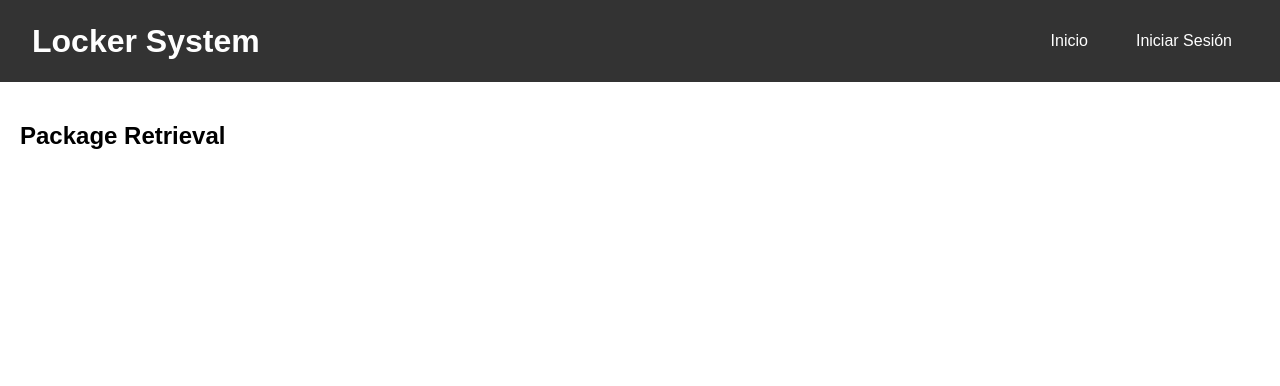
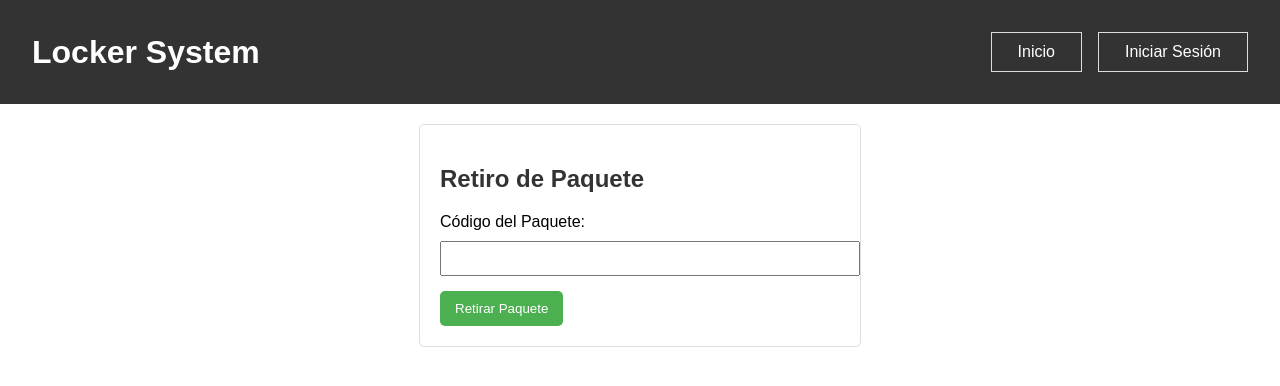
Before and after one commit to raulduha/PDS4, a React (Create React App) app in the folder frontend/: page /retrieval in a window 1280 px wide. Shown: the top 386 px of the page. Built offline with nearby package versions, Linux system fonts and the light colour scheme.

Commit message:
dashboard y reservation

```diff
--- a/frontend/src/App.js
+++ b/frontend/src/App.js
@@ -9,6 +9,7 @@ import HomePage from './components/homePage/HomePage';
 import LoginPage from './components/login/LoginPage';
 
 import { BrowserRouter as Router, Route, Routes } from 'react-router-dom';
+import AdminDashboard from './components/adminDashboard/AdminDashboard';
 
 function App() {
   const [isLoggedIn, setIsLoggedIn] = useState(false);
@@ -31,6 +32,7 @@ function App() {
           <Route path="/" element={<HomePage />} />
           <Route path="/registration" element={<UserRegistration />} />
           <Route path="/reservation" element={<LockerReservation />} />
+          <Route path="/adashboard" element={<AdminDashboard />} />
           <Route path="/retrieval" element={<PackageRetrieval />} />
           <Route path="/status" element={isLoggedIn ? <LockerStatus /> : <LoginPage onLogin={handleLogin} />} />
           <Route path="/login" element={<LoginPage onLogin={handleLogin} />} />
--- /dev/null
+++ b/frontend/src/components/adminDashboard/AdminDashboard.css
@@ -0,0 +1,33 @@
+/* Estilos para AdminDashboard */
+
+/* Estilos generales */
+h2 {
+    color: #333;
+  }
+
+  ul {
+    list-style: none;
+    padding: 0;
+  }
+
+  li {
+    border: 1px solid #ddd;
+    padding: 10px;
+    margin-bottom: 10px;
+  }
+
+  /* Estilos específicos para casilleros */
+  strong {
+    display: block;
+    margin-bottom: 5px;
+  }
+
+  /* Otros estilos */
+  p {
+    margin: 0;
+  }
+
+  .loading {
+    color: #777;
+    font-style: italic;
+  }
--- /dev/null
+++ b/frontend/src/components/adminDashboard/AdminDashboard.js
@@ -0,0 +1,43 @@
+import React, { useEffect, useState } from 'react';
+import axios from 'axios';
+import './AdminDashboard.css';
+
+const AdminDashboard = () => {
+  const [stations, setStations] = useState([]);
+  const [loading, setLoading] = useState(true);
+
+  useEffect(() => {
+    // Aquí realizarías una petición a tu API para obtener datos relevantes del dashboard
+    axios.get('/api/admin/dashboard')
+      .then(response => {
+        setStations(response.data.stations);
+        setLoading(false);
+      })
+      .catch(error => {
+        console.error('Error fetching data:', error);
+        setLoading(false);
+      });
+  }, []);
+
+  if (loading) {
+    return <p>Cargando...</p>;
+  }
+
+  return (
+    <div>
+      <h2>Admin Dashboard</h2>
+      {/* Aquí mostrarías estadísticas, gráficos y otros detalles del sistema */}
+      <ul>
+        {stations.map(station => (
+          <li key={station.id}>
+            <strong>{station.name}</strong>
+            <p>Total de casilleros: {station.totalLockers}</p>
+            <p>Casilleros disponibles: {station.availableLockers}</p>
+          </li>
+        ))}
+      </ul>
+    </div>
+  );
+};
+
+export default AdminDashboard;
--- a/frontend/src/components/lockerReservation/LockerReservation.css
+++ b/frontend/src/components/lockerReservation/LockerReservation.css
@@ -1,3 +1,27 @@
-.user-registration {
-    padding: 20px;
-}
+/* Estilos para LockerReservation */
+h2 {
+    color: #333;
+  }
+
+  label {
+    display: block;
+    margin-bottom: 10px;
+  }
+
+  input {
+    width: 100%;
+    padding: 8px;
+    margin-bottom: 10px;
+  }
+
+  button {
+    background-color: #4caf50;
+    color: white;
+    padding: 10px 15px;
+    border: none;
+    cursor: pointer;
+  }
+
+  button:hover {
+    background-color: #45a049;
+  }
--- a/frontend/src/components/lockerReservation/LockerReservation.js
+++ b/frontend/src/components/lockerReservation/LockerReservation.js
@@ -1,13 +1,35 @@
-import React from 'react';
-import './LockerReservation.css';
+import React, { useState } from 'react';
+import axios from 'axios';
 
 const LockerReservation = () => {
-    return (
-        <div className="user-registration">
-            <h2>Locker Reservation</h2>
-            {/* Aquí tu formulario de registro */}
-        </div>
-    );
-}
+  const [size, setSize] = useState('');
+  const [reservationId, setReservationId] = useState(null);
+  const [message, setMessage] = useState('');
+
+  const handleReservation = () => {
+    // Aquí realizarías una petición a tu API para reservar un casillero
+    axios.post('/api/locker/reserve', { size })
+      .then(response => {
+        setReservationId(response.data.reservationId);
+        setMessage('¡Reserva exitosa! Tu ID de reserva es: ' + response.data.reservationId);
+      })
+      .catch(error => {
+        console.error('Error making reservation:', error);
+        setMessage('Error al realizar la reserva. Por favor, intenta nuevamente.');
+      });
+  };
+
+  return (
+    <div>
+      <h2>Locker Reservation</h2>
+      <label>
+        Tamaño del paquete:
+        <input type="text" value={size} onChange={e => setSize(e.target.value)} />
+      </label>
+      <button onClick={handleReservation}>Reservar Casillero</button>
+      {message && <p>{message}</p>}
+    </div>
+  );
+};
 
 export default LockerReservation;
--- a/frontend/src/components/login/LoginPage.js
+++ b/frontend/src/components/login/LoginPage.js
@@ -12,6 +12,7 @@ const LoginPage = ({ onLogin }) => {
     const users = [
       { username: 'repartidor', password: '12345678', userType: 'repartidor' },
       { username: 'supervisor', password: '12345678', userType: 'supervisor' },
+      { username: 'cliente'   , password: '12345678', userType: 'cliente'},
     ];
 
     // Verificar si el usuario y la contraseña coinciden en la lista
--- a/frontend/src/components/navbar/Navbar.js
+++ b/frontend/src/components/navbar/Navbar.js
@@ -21,6 +21,12 @@ const Navbar = ({ isLoggedIn, onLogout }) => {
               <Link to="/status">Estado Lockers</Link>
             </li>
             <li>
+              <Link to="/adashboard">Dashboard</Link>
+            </li>
+            <li>
+              <Link to="/reservation">reservation</Link>
+            </li>
+            <li>
               {/* Agrega un enlace para cerrar sesión */}
               <button onClick={handleLogout}>Cerrar Sesión</button>
             </li>
--- a/frontend/src/components/packageRetrieval/PackageRetrieval.css
+++ b/frontend/src/components/packageRetrieval/PackageRetrieval.css
@@ -1,3 +1,39 @@
-.user-registration {
+/* Estilos para PackageRetrieval */
+
+.package-retrieval-container {
+    max-width: 400px;
+    margin: 20px auto;
     padding: 20px;
-}
+    border: 1px solid #ddd;
+    border-radius: 5px;
+  }
+
+  label {
+    display: block;
+    margin-bottom: 10px;
+  }
+
+  input {
+    width: 100%;
+    padding: 8px;
+    margin-bottom: 15px;
+  }
+
+  button {
+    background-color: #4caf50;
+    color: #fff;
+    padding: 10px 15px;
+    border: none;
+    border-radius: 5px;
+    cursor: pointer;
+  }
+
+  button:disabled {
+    background-color: #ddd;
+    cursor: not-allowed;
+  }
+
+  .retrieval-result {
+    margin-top: 15px;
+    color: #4caf50;
+  }
--- a/frontend/src/components/packageRetrieval/PackageRetrieval.js
+++ b/frontend/src/components/packageRetrieval/PackageRetrieval.js
@@ -1,13 +1,40 @@
-import React from 'react';
+import React, { useState } from 'react';
 import './PackageRetrieval.css';
 
 const PackageRetrieval = () => {
-    return (
-        <div className="user-registration">
-            <h2>Package Retrieval</h2>
-            {/* Aquí tu formulario de registro */}
-        </div>
-    );
-}
+  const [packageCode, setPackageCode] = useState('');
+  const [isLoading, setIsLoading] = useState(false);
+  const [retrievalResult, setRetrievalResult] = useState('');
+
+  const handleRetrievePackage = () => {
+    // Lógica para recuperar el paquete, puedes realizar una llamada a la API aquí
+    // y actualizar el estado en consecuencia.
+    setIsLoading(true);
+
+    // Ejemplo: Simular una llamada a la API después de 2 segundos
+    setTimeout(() => {
+      setIsLoading(false);
+      setRetrievalResult('¡Paquete recuperado con éxito!');
+    }, 2000);
+  };
+
+  return (
+    <div className="package-retrieval-container">
+      <h2>Retiro de Paquete</h2>
+      <div>
+        <label>Código del Paquete:</label>
+        <input
+          type="text"
+          value={packageCode}
+          onChange={(e) => setPackageCode(e.target.value)}
+        />
+      </div>
+      <button onClick={handleRetrievePackage} disabled={isLoading}>
+        {isLoading ? 'Recuperando...' : 'Retirar Paquete'}
+      </button>
+      {retrievalResult && <p className="retrieval-result">{retrievalResult}</p>}
+    </div>
+  );
+};
 
 export default PackageRetrieval;
```
